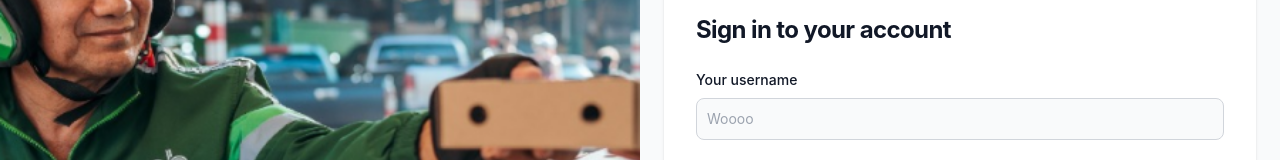
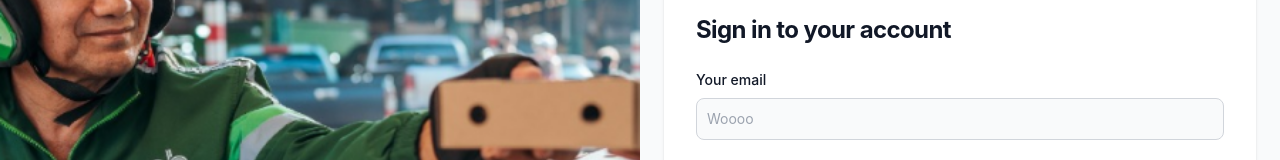
Before and after one commit to joshiashwini22/Mamham-Frontend, a React (Create React App) app: page /login in a window 1280 px wide. Shown: the part 222-382 px from the top of the page. Built offline with nearby package versions, Linux system fonts and the light colour scheme.

Commit message:
creating folder hirearchy

```diff
--- a/src/pages/login.jsx
+++ b/src/pages/login.jsx
@@ -3,14 +3,14 @@ import axios from "axios";
 import LoginImg from "../../src/assets/Login.png";
 
 const Login = () => {
-  const [username, setUsername] = useState("");
+  const [email, setUsername] = useState("");
   const [password, setPassword] = useState("");
 
   const handleSubmit = (e) => {
     e.preventDefault();
 
     let data = JSON.stringify({
-      username: username,
+      email: email,
       password: password,
     });
 
@@ -55,16 +55,16 @@ const Login = () => {
               <form className="space-y-4 md:space-y-6" onSubmit={handleSubmit}>
                 <div>
                   <label
-                    htmlFor="username"
+                    htmlFor="email"
                     className="block mb-2 text-sm font-medium text-gray-900"
                   >
-                    Your username
+                    Your email
                   </label>
                   <input
-                    type="username"
-                    name="username"
-                    id="username"
-                    value={username}
+                    type="email"
+                    name="email"
+                    id="email"
+                    value={email}
                     onChange={(e) => {
                       setUsername(e.target.value);
                     }}
```
